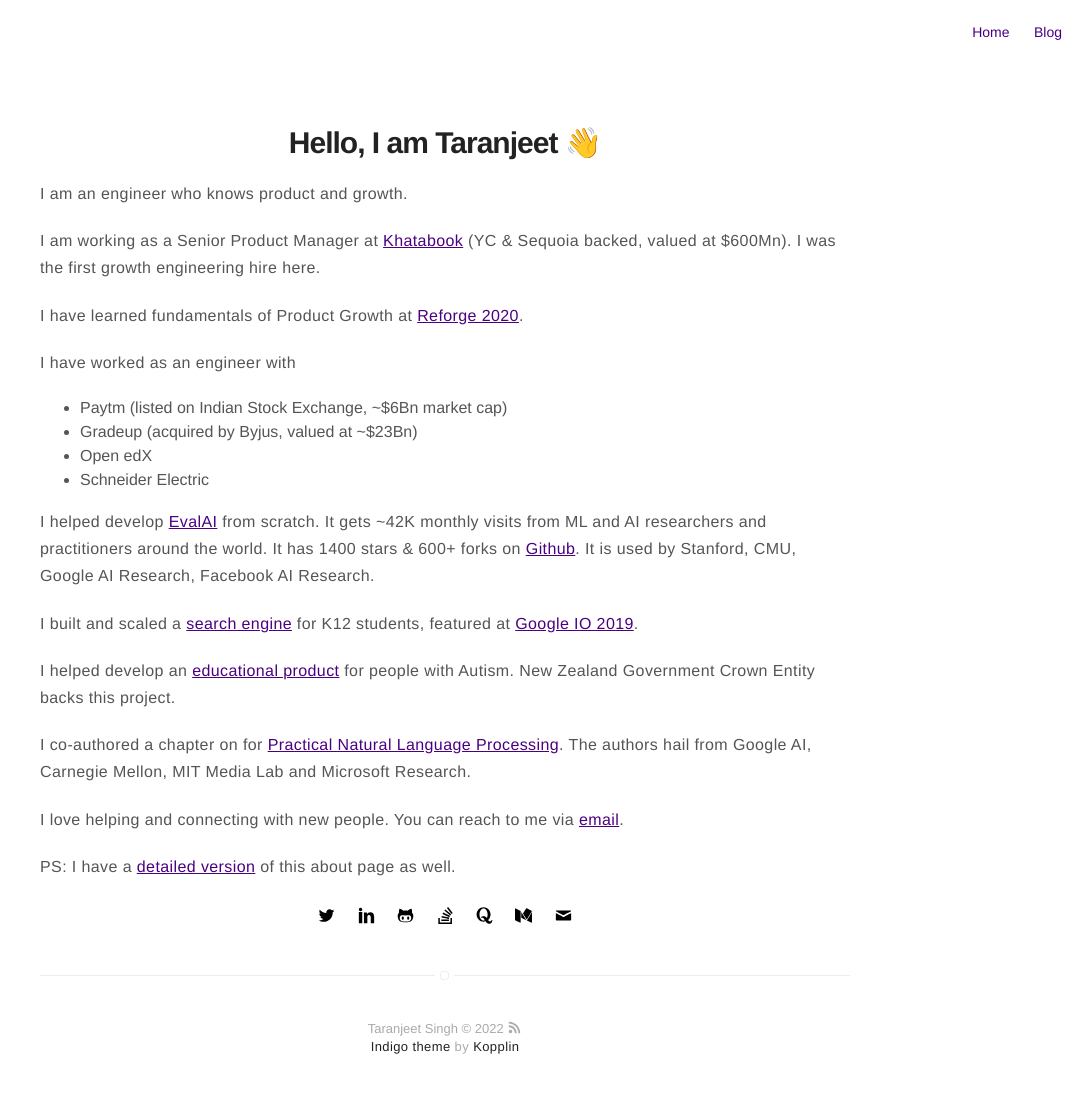
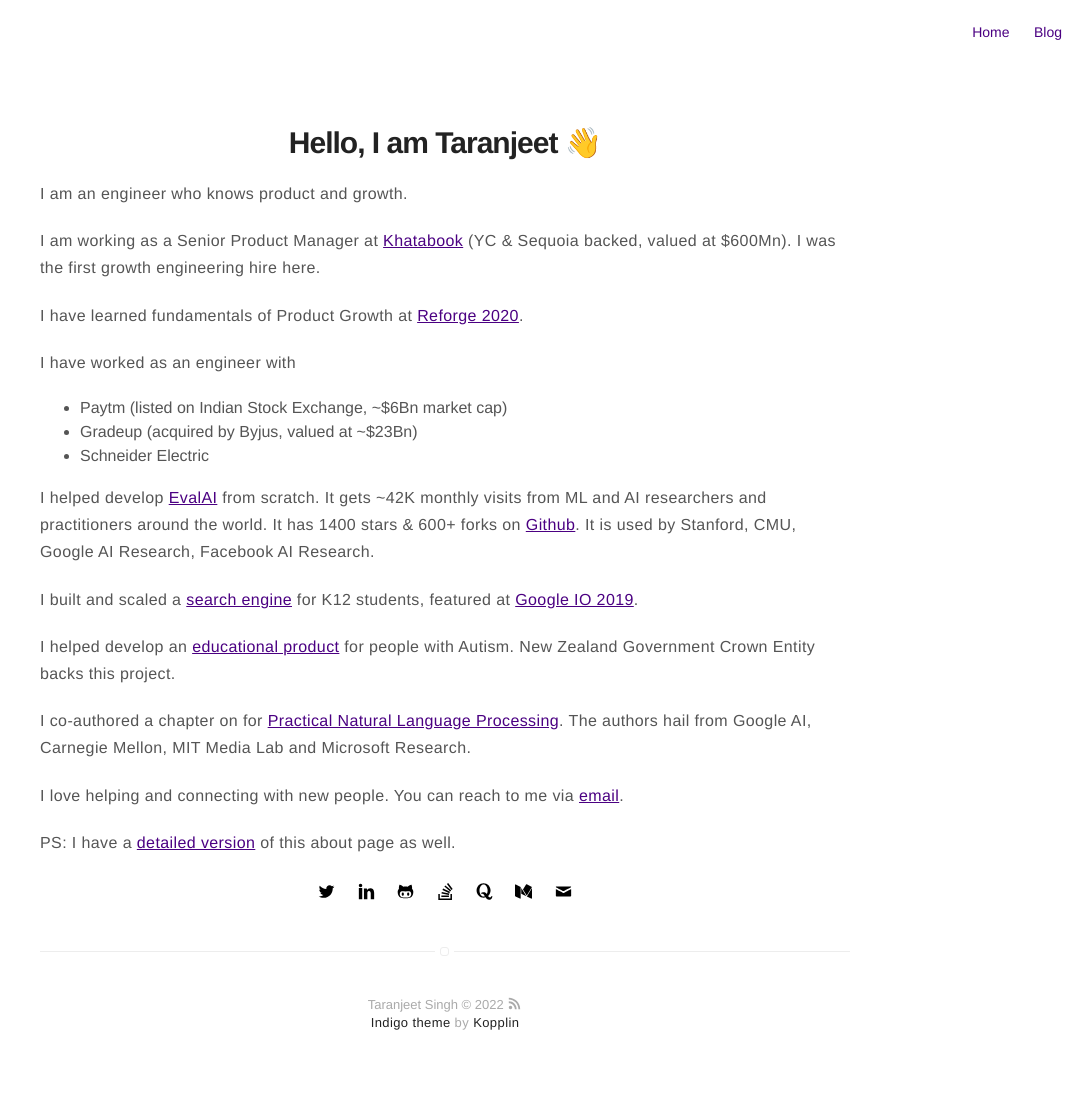
Before and after one commit to taranjeet/taranjeet.github.io, a Jekyll site: the page built from about.md, in a window 1280 px wide. Shown: the whole page, without its empty margins (195-1280 px from the left). Built offline with Jekyll 4.4.1, drawn with Linux system fonts in a browser that asks for light colours; after the commit the page ends 1094 px from its top, so only the background shows below that.

Commit message:
Update about.md

```diff
--- a/about.md
+++ b/about.md
@@ -15,7 +15,6 @@ I have worked as an engineer with
 <ul>
     <li>Paytm (listed on Indian Stock Exchange, ~$6Bn market cap)</li>
     <li>Gradeup (acquired by Byjus, valued at ~$23Bn)</li>
-    <li>Open edX</li>
     <li>Schneider Electric</li>
 </ul>
 
```
